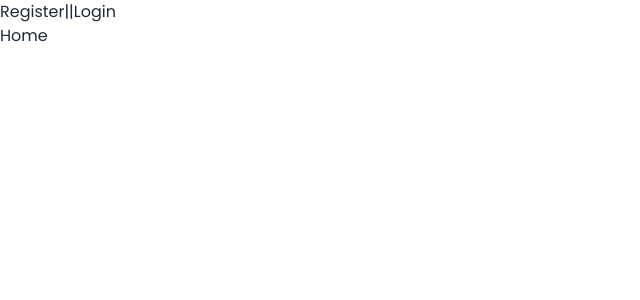
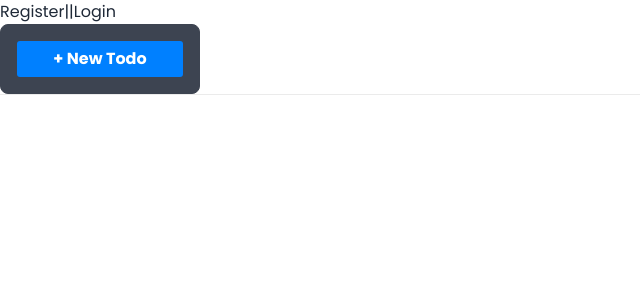
Before and after one commit to ikhtiaj-arif/todo-client, a React (Create React App) app: page / in a window 1280 px wide. Shown: the top 300 px of the page, without its empty margins (0-640 px from the left). Built offline with nearby package versions, Linux system fonts and the light colour scheme; no server answers.

Commit message:
todo form created

```diff
--- a/package.json
+++ b/package.json
@@ -3,10 +3,13 @@
   "version": "0.1.0",
   "private": true,
   "dependencies": {
+    "@date-io/date-fns": "^2.16.0",
+    "@material-ui/pickers": "^3.3.10",
     "@testing-library/jest-dom": "^5.16.5",
     "@testing-library/react": "^13.4.0",
     "@testing-library/user-event": "^13.5.0",
     "daisyui": "^2.51.5",
+    "date-fns": "^2.0.0-beta.5",
     "firebase": "^9.19.1",
     "react": "^18.2.0",
     "react-dom": "^18.2.0",
--- a/src/App.css
+++ b/src/App.css
@@ -6,6 +6,7 @@
   height: 40vmin;
   pointer-events: none;
 }
+/* Modal */
 
 @media (prefers-reduced-motion: no-preference) {
   .App-logo {
--- /dev/null
+++ b/src/components/AddNewTodo.jsx
@@ -0,0 +1,76 @@
+import React, { useState } from "react";
+import {
+  FaBan,
+  FaBell,
+  FaCalendarAlt,
+  FaCheck,
+  FaClock,
+  FaPallet,
+} from "react-icons/fa";
+import Modal from "./Modal";
+
+const AddNewTodo = () => {
+  const [showModal, setShowModal] = useState();
+
+  const [text, setText] = useState("");
+
+  return (
+    <div className="AddNewTodo">
+      <div className="btn">
+        <button onClick={() => setShowModal(true)}>+ New Todo</button>
+      </div>
+
+      <Modal showModal={showModal} setShowModla={setShowModal}>
+        <form>
+          <div className="text">
+            <h3>Add New Todo!</h3>
+            <input
+              type="text"
+              value={text}
+              placeholder="todo..."
+              onChange={(e) => setText(e.target.value)}
+            />
+          </div>
+          <div className="remind">
+            <FaBell />
+            <p>remind me</p>
+          </div>
+          <div className="pick-day">
+            <div>
+              <FaCalendarAlt />
+              <p>Chose A day</p>
+            </div>
+            date picker
+          </div>
+          <div className="pick-time">
+            <div>
+              <FaClock />
+              <p>Chose A day</p>
+            </div>
+            time picker
+          </div>
+          <div className="pick-category">
+            <div className="title">
+              <FaPallet />
+              <p>Choose A Category</p>
+            </div>
+            <div className="category">
+              <div className="project active">Personal</div>
+
+              <div className="project">Work</div>
+            </div>
+          </div>
+          <div className="cancel" onClick={() => setShowModal(false)}>
+            <FaBan />
+          </div>
+          <div className="confirm flex items-center">
+            <FaCheck />
+            <button> Add The Todo</button>
+          </div>
+        </form>
+      </Modal>
+    </div>
+  );
+};
+
+export default AddNewTodo;
--- /dev/null
+++ b/src/components/Hello.jsx
@@ -0,0 +1,7 @@
+import React from "react";
+
+const Hello = () => {
+  return <div>hello</div>;
+};
+
+export default Hello;
--- a/src/pages/Home.jsx
+++ b/src/components/Home.jsx
@@ -1,9 +1,10 @@
 import React from "react";
+import AddNewTodo from "./AddNewTodo";
 
 const Home = () => {
   return (
-    <div>
-      <h1>Home</h1>
+    <div className="h-screen">
+      <AddNewTodo />
     </div>
   );
 };
--- /dev/null
+++ b/src/components/Modal.jsx
@@ -0,0 +1,22 @@
+import React, { useRef } from "react";
+
+const Modal = ({ children, showModal, setShowModla }) => {
+  const modalRef = useRef();
+
+  const closeModal = (e) => {
+    if (e.targer === modalRef.current) {
+      setShowModla(false);
+    }
+  };
+  return (
+    showModal && (
+      <div className="Modal" ref={modalRef} onClick={closeModal}>
+        <div className="absolute p-5 rounded-xl bg-[#fef2f2] top-[25%] left-[50%] translate-x-[-50%] translate-y-[-25%]">
+          {children}
+        </div>
+      </div>
+    )
+  );
+};
+
+export default Modal;
--- a/src/index.css
+++ b/src/index.css
@@ -11,6 +11,54 @@
   font-family: "Poppins", sans-serif;
   scroll-behavior: smooth;
   color-scheme: dark;
+}
+/* modal */
+.Modal {
+  position: fixed;
+  top: 0;
+  left: 0;
+  width: 100vw;
+  height: 100vh;
+  background: rgba(52, 51, 51, 0.8);
+  z-index: 99;
+}
+.Modal .container {
+  /* position: absolute;
+  background-color: #fef2f2;
+  top: 25%;
+  left: 50%;
+  transform: translate(-50%, -25%); */
+}
+/* AddNewTodo */
+.AddNewTodo {
+  border-bottom: 1px solid #ebebeb;
+}
+.AddNewTodo .btn {
+  padding: 1rem;
+  width: 200px;
+  height: 70px;
+}
+.AddNewTodo .btn button {
+  width: 100%;
+  height: 100%;
+  border: none;
+  border-radius: 3px;
+  font-size: 1rem;
+  background-color: #0080ff;
+  color: white;
+  font-weight: bold;
+  cursor: pointer;
+}
+.AddNewTodo .btn button:hover {
+  filter: brightness(1.1);
+  transition: all 300ms ease;
+}
+/* AddNewTodo form */
+.TodoForm {
+  padding: 1rem 1rem calc(1rem + 40px) 1rem;
+  width: 100%;
+  background: white;
+  border-radius: 4px;
 }
 
 .hash-span {
--- a/src/routes/Routes.jsx
+++ b/src/routes/Routes.jsx
@@ -1,8 +1,9 @@
 import React from "react";
 import { createBrowserRouter } from "react-router-dom";
+import Home from "../components/Home";
 import MainPage from "../layouts/MainPage";
 import About from "../pages/About";
-import Home from "../pages/Home";
+
 import Login from "../pages/Login";
 import Register from "../pages/Register";
 
```
Also changed, not shown: 1 other file (tests, documents, lock files or other folders).
